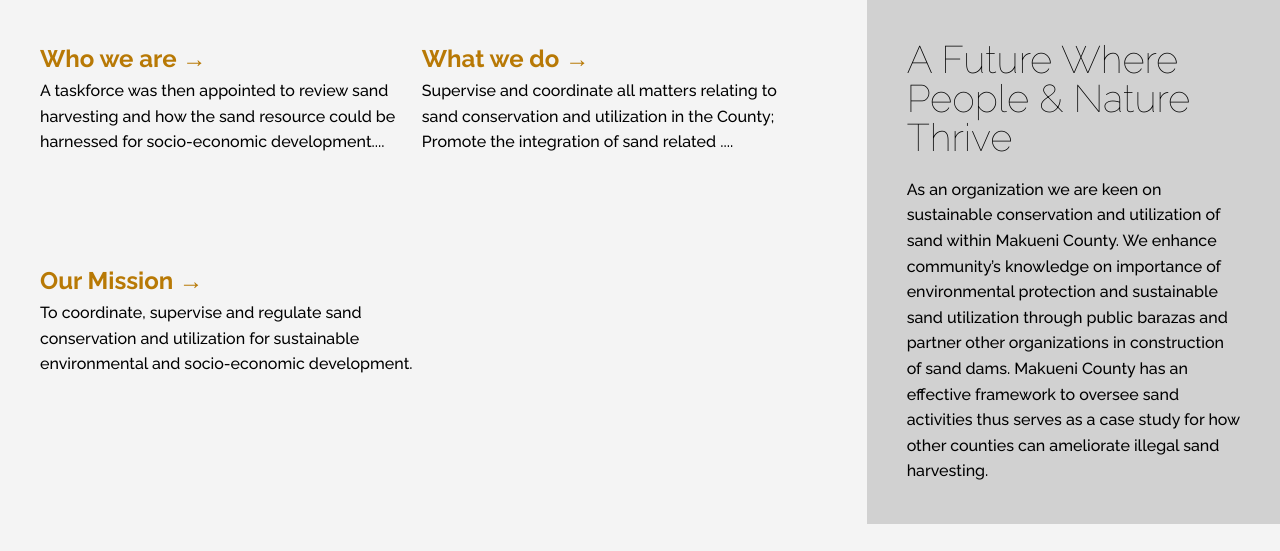
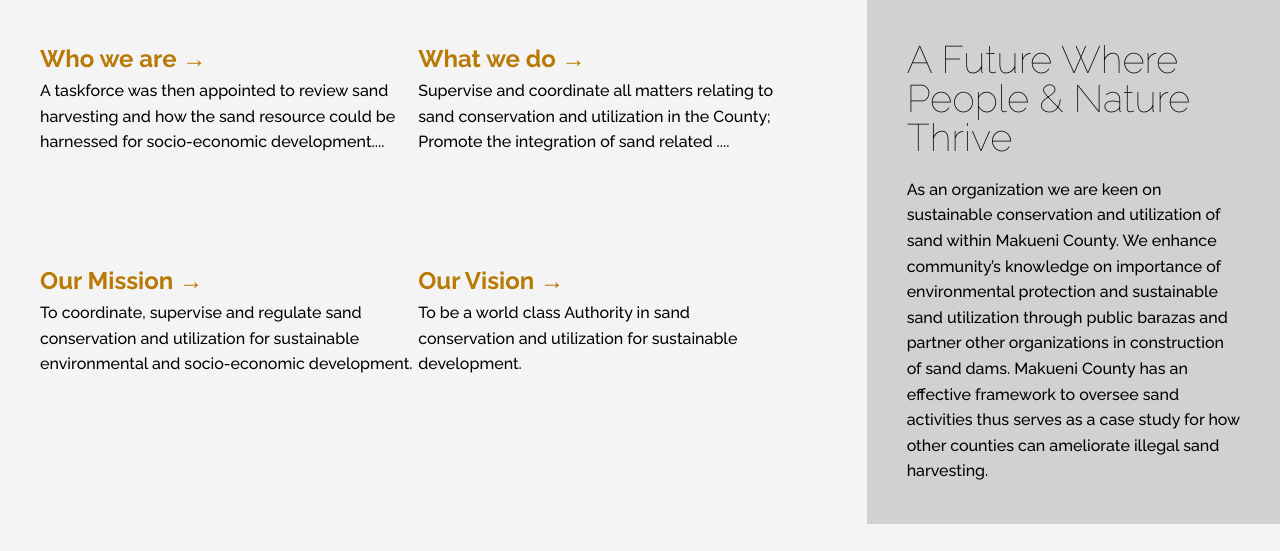
Before and after one commit to enockabere/Mak-Website, a Django app: page / in a window 1280 px wide. Shown: the part 145-696 px from the top of the page. Run offline with Django 4.2, Linux system fonts and the light colour scheme; data that the repository does not hold is empty; some libraries are stand-ins or nearby versions.

Commit message:
production

```diff
--- a/base/templates/index.html
+++ b/base/templates/index.html
@@ -48,6 +48,11 @@
                 environmental and socio-economic development.</p>
         </div>
 
+        <div class="grid__main--items">
+            <h2>Our Vision &rarr;</h2>
+            <p>To be a world class Authority in sand conservation and utilization for sustainable development.</p>
+        </div>
+
 
 
     </main>
@@ -61,8 +66,8 @@
         Recent Articles Begin
  ----------------------------------------------------------------->
 {% for emp in emp %}
-<section class="paralax" style="background: url('{{ emp.image.url }}') center no-repeat;">
-    <div class="paralax__inner">
+<section class="paralax" >
+    <div class="paralax__inner" style="background: url('{{ emp.image.url }}') no-repeat center; background-size: cover;">
         <div class="paralax__title">
             <h1>Community Empowerment</h1>
         </div>
```
Also changed, not shown: media/media/IMG-20220617-WA0011.jpg (added).
